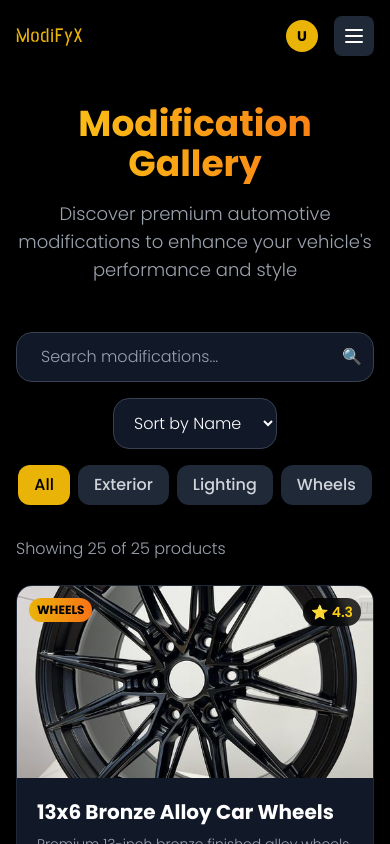
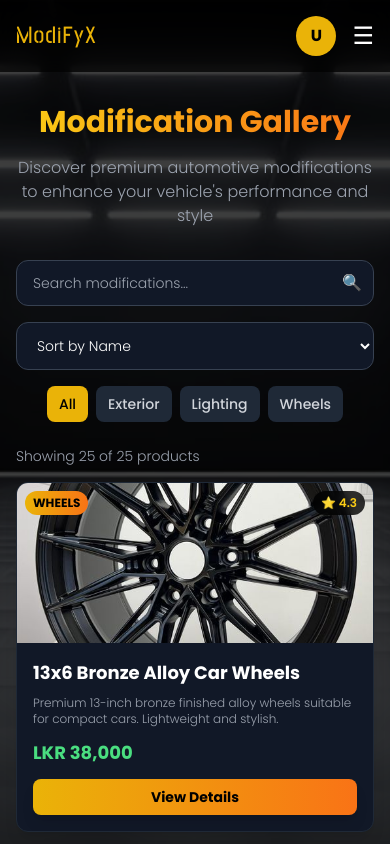
Before and after one commit to Dasindu02/ModiFyX--frontend, a React (Vite) app: page /ModiFyX-Gallery in a window 390 px wide. Built offline with nearby package versions, Linux system fonts and the light colour scheme.

Commit message:
Gallery Responsive

```diff
--- a/src/Pages/Gallery.tsx
+++ b/src/Pages/Gallery.tsx
@@ -1,5 +1,7 @@
 import React, { useState, useMemo, useEffect } from 'react'
 import { motion } from 'framer-motion';
+import BGIMG from "../assets/back2.jpg";
+
 import { useNavigate } from "react-router-dom";
 import allo1 from "../assets/allo1.jpg";
 import allo2 from "../assets/allo2.jpg";
@@ -282,8 +284,9 @@ const Gallery: React.FC = () => {
   const [sortBy, setSortBy] = useState<'name' | 'price' | 'rate'>('name')
   const [moreOpen, setMoreOpen] = useState(false)
   const [user, setUser] = useState<User | null>(null);
+  const [mobileMenuOpen, setMobileMenuOpen] = useState(false);
+  const [showPopup, setShowPopup] = useState(false);
   const navigate = useNavigate();
-  const [mobileMenuOpen, setMobileMenuOpen] = useState(false);
 
   useEffect(() => {
     const userData = localStorage.getItem("user");
@@ -327,7 +330,11 @@ const Gallery: React.FC = () => {
 
   const handleViewDetails = (item: GalleryItem) => {
     console.log('Viewing details for:', item.name)
-    // You can add navigation to detail page here if needed
+    setShowPopup(true);
+  }
+
+  const handleClosePopup = () => {
+    setShowPopup(false);
   }
 
   const handleLogout = () => {
@@ -336,78 +343,81 @@ const Gallery: React.FC = () => {
     navigate("/");
   };
 
+  useEffect(() => {
+    const handleClickOutside = (event: MouseEvent) => {
+      const target = event.target as HTMLElement;
+      if (!target.closest('.dropdown-container')) {
+        setMoreOpen(false);
+      }
+    };
+
+    document.addEventListener('mousedown', handleClickOutside);
+    return () => {
+      document.removeEventListener('mousedown', handleClickOutside);
+    };
+  }, []);
+
   return (
-    <div className="fixed bg-black inset-0 h-screen w-screen overflow-y-auto">
+    <div className="min-h-screen fixed inset-0 bg-black text-white overflow-x-hidden">
+
+      {/* Background Image */}
+      <div
+        className="fixed inset-0 bg-cover bg-center opacity-40"
+        style={{ backgroundImage: `url(${BGIMG})` }}
+      />
+      <div className="fixed inset-0 bg-black bg-opacity-40" />
+
+      {/* Popup Modal */}
+      {showPopup && (
+        <div className="fixed inset-0 bg-black bg-opacity-70 flex items-center justify-center z-50 p-4">
+          <motion.div
+            initial={{ opacity: 0, scale: 0.8 }}
+            animate={{ opacity: 1, scale: 1 }}
+            className="bg-gray-900 rounded-2xl p-6 max-w-sm w-3/4 mx-auto border border-yellow-500/30"
+          >
+            <div className="text-center">
+              <div className="text-4xl mb-4">🚀</div>
+              <h3 className="text-xl font-bold text-yellow-400 mb-3">
+                Coming Soon!
+              </h3>
+              <p className="text-gray-300 mb-6">
+                The app will launch in Jan 2026. This feature will be unlocked when the app launches.
+              </p>
+              <button
+                onClick={handleClosePopup}
+                className="bg-yellow-500 text-black font-bold py-3 px-6 rounded-xl hover:bg-yellow-600 transition-colors duration-300 w-full"
+              >
+                Got It
+              </button>
+            </div>
+          </motion.div>
+        </div>
+      )}
+
       {/* Navigation */}
-      <nav className="relative bg-black bg-opacity-70 text-white p-4 z-50">
+      <nav className="relative bg-black bg-opacity-70 text-white p-4 z-40 backdrop-blur-md">
         <div className="container mx-auto flex justify-between items-center">
 
           {/* Logo */}
-            <div className="text-xl sm:text-2xl md:text-3xl font-bold font-pncb text-yellow-500 tracking-wider">
+          <div className="text-2xl lg:text-3xl font-bold font-pncb text-yellow-500 tracking-wider">
             ModiFyX
           </div>
 
-            {/* Mobile Menu Button */}
-            <div className="md:hidden flex items-center gap-4">
-              {/* Avatar Button for Mobile */}
-              <div className="relative">
-                <button
-                  onClick={() => setMoreOpen(!moreOpen)}
-                  className="w-8 h-8 sm:w-10 sm:h-10 flex items-center justify-center bg-yellow-500 text-black font-bold rounded-full
-                              hover:bg-yellow-400 transition-all duration-300 transform hover:scale-105 text-sm sm:text-base"
-                >
-                  {user?.fullName ? user.fullName.charAt(0).toUpperCase() : "U"}
-                </button>
+          {/* Desktop Navigation */}
+          <div className="hidden lg:flex items-center gap-8">
+            <a href="/Home" className="hover:text-yellow-500 transition-colors duration-300">Home</a>
+            <a href="/Home#modifications" className="hover:text-yellow-500 transition-colors duration-300">Modifications</a>
+            <a href="/ModiFyX-Gallery" className="text-yellow-500 font-semibold">Gallery</a>
+            <a href="/profile" className="hover:text-yellow-500 transition-colors duration-300">Profile</a>
+            <a href="/Home#ar-view" className="hover:text-yellow-500 transition-colors duration-300">AR View</a>
+            <a href="/Log-Contacts" className="hover:text-yellow-500 transition-colors duration-300">Contact</a>
 
-                {/* Dropdown for Mobile */}
-                {moreOpen && (
-                  <div className="absolute right-0 mt-3 w-48 bg-black bg-opacity-95 backdrop-blur-md
-                                  border border-gray-700 rounded-2xl shadow-lg p-4 z-50">
-                    <div className="border-b border-gray-700 pb-3 mb-3">
-                      <p className="text-yellow-500 font-semibold truncate text-sm">
-                        {user?.fullName || "User"}
-                      </p>
-                    </div>
-                    <button
-                      onClick={handleLogout}
-                      className="w-full text-left px-3 py-2 rounded-lg bg-red-600 hover:bg-red-700
-                                text-white transition text-sm"
-                    >
-                      Logout
-                    </button>
-                  </div>
-                )}
-              </div>
-
-              <button
-                onClick={() => setMobileMenuOpen(!mobileMenuOpen)}
-                className="p-2 rounded-lg bg-gray-800 hover:bg-gray-700 transition-colors duration-300"
-              >
-                <svg className="w-6 h-6" fill="none" stroke="currentColor" viewBox="0 0 24 24">
-                  {mobileMenuOpen ? (
-                    <path strokeLinecap="round" strokeLinejoin="round" strokeWidth={2} d="M6 18L18 6M6 6l12 12" />
-                  ) : (
-                    <path strokeLinecap="round" strokeLinejoin="round" strokeWidth={2} d="M4 6h16M4 12h16M4 18h16" />
-                  )}
-                </svg>
-              </button>
-            </div>
-
-            {/* Desktop Navigation Links + Avatar */}
-            <div className="hidden md:flex items-center gap-6 lg:gap-10">
-              <a href="/Home" className="hover:text-yellow-500 transition-colors duration-300 text-sm lg:text-base">Home</a>
-              <a href="/Home#modifications" className="hover:text-yellow-500 transition-colors duration-300 text-sm lg:text-base">Modifications</a>
-              <a href="/ModiFyX-Gallery" className="text-yellow-500 font-semibold text-sm lg:text-base">Gallery</a>
-              <a href="/profile" className="hover:text-yellow-500 transition-colors duration-300 text-sm lg:text-base">Profile</a>
-              <a href="/Home#ar-view" className="hover:text-yellow-500 transition-colors duration-300 text-sm lg:text-base">AR View</a>
-              <a href="/Log-Contacts" className="hover:text-yellow-500 transition-colors duration-300 text-sm lg:text-base">Contact</a>
-
-              {/* Avatar Dropdown for Desktop */}
+            {/* Avatar Dropdown */}
             <div className="relative dropdown-container">
               <button
                 onClick={() => setMoreOpen(!moreOpen)}
-                  className="w-8 h-8 lg:w-10 lg:h-10 flex items-center justify-center bg-yellow-500 text-black font-bold rounded-full
-                              hover:bg-yellow-400 transition-all duration-300 transform hover:scale-105 text-sm lg:text-base"
+                className="w-10 h-10 flex items-center justify-center bg-yellow-500 text-black font-bold rounded-full
+                            hover:bg-yellow-400 transition-all duration-300 transform hover:scale-105"
               >
                 {user?.fullName ? user.fullName.charAt(0).toUpperCase() : "U"}
               </button>
@@ -415,6 +425,63 @@ const Gallery: React.FC = () => {
               {moreOpen && (
                 <div className="absolute right-0 mt-3 w-52 bg-black bg-opacity-90 backdrop-blur-md
                                 border border-gray-700 rounded-2xl shadow-lg p-4 z-50">
+                  <div className="border-b border-gray-700 pb-3 mb-3">
+                    <p className="text-yellow-500 font-semibold truncate">
+                      {user?.fullName || "User"}
+                    </p>
+                  </div>
+
+                  <button
+                    onClick={handleLogout}
+                    className="w-full text-left px-3 py-2 rounded-lg bg-red-600 hover:bg-red-700
+                              text-white transition"
+                  >
+                    Logout
+                  </button>
+                </div>
+              )}
+            </div>
+          </div>
+
+          {/* Mobile Menu Button */}
+          <div className="lg:hidden flex items-center gap-4">
+            {/* Avatar for mobile */}
+            <div className="relative dropdown-container">
+              <button
+                onClick={() => setMoreOpen(!moreOpen)}
+                className="w-10 h-10 flex items-center justify-center bg-yellow-500 text-black font-bold rounded-full
+                            hover:bg-yellow-400 transition-all duration-300 transform hover:scale-105"
+              >
+                {user?.fullName ? user.fullName.charAt(0).toUpperCase() : "U"}
+              </button>
+            </div>
+
+            <button
+              className="text-white text-2xl"
+              onClick={() => setMobileMenuOpen(!mobileMenuOpen)}
+            >
+              {mobileMenuOpen ? "✕" : "☰"}
+            </button>
+          </div>
+        </div>
+
+        {mobileMenuOpen && (
+          <div className="lg:hidden bg-black bg-opacity-90 mt-4 rounded-lg p-4">
+            <div className="flex flex-col space-y-4">
+              <a href="/Home" className="hover:text-yellow-500 transition-colors py-2" onClick={() => setMobileMenuOpen(false)}>Home</a>
+              <a href="/Home#modifications" className="hover:text-yellow-500 transition-colors py-2" onClick={() => setMobileMenuOpen(false)}>Modifications</a>
+              <a href="/ModiFyX-Gallery" className="text-yellow-500 font-semibold py-2" onClick={() => setMobileMenuOpen(false)}>Gallery</a>
+              <a href="/profile" className="hover:text-yellow-500 transition-colors py-2" onClick={() => setMobileMenuOpen(false)}>Profile</a>
+              <a href="/Home#ar-view" className="hover:text-yellow-500 transition-colors py-2" onClick={() => setMobileMenuOpen(false)}>AR View</a>
+              <a href="/Log-Contacts" className="hover:text-yellow-500 transition-colors py-2" onClick={() => setMobileMenuOpen(false)}>Contact</a>
+            </div>
+          </div>
+        )}
+      </nav>
+
+      {moreOpen && (
+        <div className="lg:hidden fixed top-20 right-4 w-48 bg-black bg-opacity-90 backdrop-blur-md
+                        border border-gray-700 rounded-2xl shadow-lg p-4 z-50 dropdown-container">
           <div className="border-b border-gray-700 pb-3 mb-3">
             <p className="text-yellow-500 font-semibold truncate">
               {user?.fullName || "User"}
@@ -429,101 +496,21 @@ const Gallery: React.FC = () => {
           </button>
         </div>
       )}
-              </div>
-            </div>
-
-            {/* Mobile Menu Overlay */}
-            {mobileMenuOpen && (
-              <motion.div
-                initial={{ opacity: 0, x: 100 }}
-                animate={{ opacity: 1, x: 0 }}
-                exit={{ opacity: 0, x: 100 }}
-                className="fixed inset-0 bg-black bg-opacity-95 z-40 md:hidden"
-              >
-                <div className="flex flex-col items-center justify-center h-full space-y-8">
-                  <a
-                    href="/Home"
-                    className="text-2xl text-white hover:text-yellow-500 transition-colors duration-300"
-                    onClick={() => setMobileMenuOpen(false)}
-                  >
-                    Home
-                  </a>
-                  <a
-                    href="/Home#modifications"
-                    className="text-2xl text-white hover:text-yellow-500 transition-colors duration-300"
-                    onClick={() => setMobileMenuOpen(false)}
-                  >
-                    Modifications
-                  </a>
-                  <a
-                    href="/ModiFyX-Gallery"
-                    className="text-2xl text-yellow-500 font-semibold"
-                    onClick={() => setMobileMenuOpen(false)}
-                  >
-                    Gallery
-                  </a>
-                  <a
-                    href="/profile"
-                    className="text-2xl text-white hover:text-yellow-500 transition-colors duration-300"
-                    onClick={() => setMobileMenuOpen(false)}
-                  >
-                    Profile
-                  </a>
-                  <a
-                    href="/Home#ar-view"
-                    className="text-2xl text-white hover:text-yellow-500 transition-colors duration-300"
-                    onClick={() => setMobileMenuOpen(false)}
-                  >
-                    AR View
-                  </a>
-                  <a
-                    href="/Log-Contacts"
-                    className="text-2xl text-white hover:text-yellow-500 transition-colors duration-300"
-                    onClick={() => setMobileMenuOpen(false)}
-                  >
-                    Contact
-                  </a>
-
-                  {/* Mobile Logout Button */}
-                  <button
-                    onClick={() => {
-                      handleLogout();
-                      setMobileMenuOpen(false);
-                    }}
-                    className="mt-8 px-6 py-3 rounded-lg bg-red-600 hover:bg-red-700 text-white transition text-lg"
-                  >
-                    Logout
-                  </button>
-
-                  {/* Close Button */}
-                  <button
-                    onClick={() => setMobileMenuOpen(false)}
-                    className="absolute top-6 right-6 p-2 text-white hover:text-yellow-500"
-                  >
-                    <svg className="w-8 h-8" fill="none" stroke="currentColor" viewBox="0 0 24 24">
-                      <path strokeLinecap="round" strokeLinejoin="round" strokeWidth={2} d="M6 18L18 6M6 6l12 12" />
-                    </svg>
-                  </button>
-                </div>
-              </motion.div>
-            )}
-          </div>
-        </nav>
 
       {/* Main Content */}
-      <div className="px-4 py-8">
+      <div className="relative z-10 px-4 py-8">
         <div className="max-w-7xl mx-auto">
           {/* Header Section */}
           <motion.div
             initial={{ opacity: 0, y: -20 }}
             animate={{ opacity: 1, y: 0 }}
             transition={{ duration: 0.6 }}
-            className="text-center mb-12"
+            className="text-center mb-8 lg:mb-12"
           >
-            <h1 className="text-4xl md:text-5xl font-bold bg-gradient-to-r from-yellow-400 to-orange-500 bg-clip-text text-transparent mb-4">
+            <h1 className="text-3xl lg:text-4xl xl:text-5xl font-bold bg-gradient-to-r from-yellow-400 to-orange-500 bg-clip-text text-transparent mb-4">
               Modification Gallery
             </h1>
-            <p className="text-gray-400 text-lg max-w-2xl mx-auto">
+            <p className="text-gray-400 text-base lg:text-lg max-w-2xl mx-auto">
               Discover premium automotive modifications to enhance your vehicle's performance and style
             </p>
           </motion.div>
@@ -533,17 +520,17 @@ const Gallery: React.FC = () => {
             initial={{ opacity: 0, y: 20 }}
             animate={{ opacity: 1, y: 0 }}
             transition={{ duration: 0.6, delay: 0.2 }}
-            className="mb-8 space-y-4"
+            className="mb-6 lg:mb-8 space-y-4"
           >
             {/* Search Bar */}
-            <div className="flex flex-col md:flex-row gap-4 justify-between items-center">
-              <div className="relative w-full md:w-auto flex-1 max-w-2xl">
+            <div className="flex flex-col lg:flex-row gap-4 justify-between items-center">
+              <div className="relative w-full lg:flex-1 lg:max-w-2xl">
                 <input
                   type="text"
                   placeholder="Search modifications..."
                   value={searchTerm}
                   onChange={(e) => setSearchTerm(e.target.value)}
-                  className="w-full px-6 py-3 bg-gray-900 border border-gray-700 rounded-2xl text-white placeholder-gray-400 focus:outline-none focus:ring-2 focus:ring-yellow-500 focus:border-transparent transition-all duration-300"
+                  className="w-full px-4 lg:px-6 py-3 bg-gray-900 border border-gray-700 rounded-xl lg:rounded-2xl text-white placeholder-gray-400 focus:outline-none focus:ring-2 focus:ring-yellow-500 focus:border-transparent transition-all duration-300 text-sm lg:text-base"
                 />
                 <div className="absolute right-3 top-1/2 transform -translate-y-1/2 text-gray-400">
                   🔍
@@ -554,7 +541,7 @@ const Gallery: React.FC = () => {
               <select
                 value={sortBy}
                 onChange={(e) => setSortBy(e.target.value as 'name' | 'price' | 'rate')}
-                className="px-4 py-3 bg-gray-900 border border-gray-700 rounded-2xl text-white focus:outline-none focus:ring-2 focus:ring-yellow-500 focus:border-transparent transition-all duration-300"
+                className="w-full lg:w-auto px-4 py-3 bg-gray-900 border border-gray-700 rounded-xl lg:rounded-2xl text-white focus:outline-none focus:ring-2 focus:ring-yellow-500 focus:border-transparent transition-all duration-300 text-sm lg:text-base"
               >
                 <option value="name">Sort by Name</option>
                 <option value="price">Sort by Price</option>
@@ -568,7 +555,7 @@ const Gallery: React.FC = () => {
                 <button
                   key={category}
                   onClick={() => setSelectedCategory(category)}
-                  className={`px-4 py-2 rounded-xl font-medium capitalize transition-all duration-300 ${
+                  className={`px-3 lg:px-4 py-2 rounded-lg lg:rounded-xl font-medium capitalize transition-all duration-300 text-sm lg:text-base ${
                     selectedCategory === category
                       ? 'bg-yellow-500 text-black'
                       : 'bg-gray-800 text-gray-300 hover:bg-gray-700'
@@ -585,9 +572,9 @@ const Gallery: React.FC = () => {
             initial={{ opacity: 0 }}
             animate={{ opacity: 1 }}
             transition={{ duration: 0.6, delay: 0.4 }}
-            className="mb-6"
+            className="mb-4 lg:mb-6"
           >
-            <p className="text-gray-400">
+            <p className="text-gray-400 text-sm lg:text-base">
               Showing {filteredItems.length} of {items.length} products
             </p>
           </motion.div>
@@ -595,7 +582,7 @@ const Gallery: React.FC = () => {
           {/* Products Grid */}
           <motion.div
             layout
-            className="grid grid-cols-1 sm:grid-cols-2 lg:grid-cols-3 xl:grid-cols-4 gap-6"
+            className="grid grid-cols-1 sm:grid-cols-2 lg:grid-cols-3 xl:grid-cols-4 gap-4 lg:gap-6"
           >
             {filteredItems.map((item, index) => (
               <motion.div
@@ -606,40 +593,40 @@ const Gallery: React.FC = () => {
                 whileHover={{ y: -5, transition: { duration: 0.2 } }}
                 className="group"
               >
-                <div className="bg-gray-900 rounded-2xl overflow-hidden border border-gray-800 shadow-2xl transition-all duration-300 group-hover:shadow-yellow-500/10 group-hover:border-yellow-500/30">
+                <div className="bg-gray-900 rounded-xl lg:rounded-2xl overflow-hidden border border-gray-800 shadow-lg lg:shadow-2xl transition-all duration-300 group-hover:shadow-yellow-500/10 group-hover:border-yellow-500/30">
                   {/* Image Container */}
                   <div className="relative overflow-hidden">
                     <img
                       src={item.image}
                       alt={item.name}
-                      className="w-full h-48 object-cover transition-transform duration-500 group-hover:scale-110"
+                      className="w-full h-40 lg:h-48 object-cover transition-transform duration-500 group-hover:scale-110"
                     />
-                    <div className="absolute top-3 right-3 bg-black/80 backdrop-blur-sm px-2 py-1 rounded-full text-yellow-400 text-sm font-semibold">
+                    <div className="absolute top-2 lg:top-3 right-2 lg:right-3 bg-black/80 backdrop-blur-sm px-2 py-1 rounded-full text-yellow-400 text-xs lg:text-sm font-semibold">
                       ⭐ {item.rate}
                     </div>
-                    <div className="absolute top-3 left-3 bg-gradient-to-r from-yellow-500 to-orange-500 text-black text-xs font-bold px-2 py-1 rounded-full">
+                    <div className="absolute top-2 lg:top-3 left-2 lg:left-3 bg-gradient-to-r from-yellow-500 to-orange-500 text-black text-xs font-bold px-2 py-1 rounded-full">
                       {item.category.toUpperCase()}
                     </div>
                   </div>
 
                   {/* Content */}
-                  <div className="p-5">
-                    <h3 className="text-xl font-bold mb-2 text-white group-hover:text-yellow-400 transition-colors duration-300">
+                  <div className="p-4 lg:p-5">
+                    <h3 className="text-lg lg:text-xl font-bold mb-2 text-white group-hover:text-yellow-400 transition-colors duration-300 line-clamp-2">
                       {item.name}
                     </h3>
-                    <p className="text-gray-400 text-sm mb-4 line-clamp-2">
+                    <p className="text-gray-400 text-xs lg:text-sm mb-3 lg:mb-4 line-clamp-2">
                       {item.description}
                     </p>
 
-                    <div className="flex items-center justify-between mb-4">
-                      <span className="text-2xl font-bold text-green-400">
+                    <div className="flex items-center justify-between mb-3 lg:mb-4">
+                      <span className="text-lg lg:text-2xl font-bold text-green-400">
                         {formatPrice(item.price)}
                       </span>
                     </div>
 
                     <button
                       onClick={() => handleViewDetails(item)}
-                      className="w-full bg-gradient-to-r from-yellow-500 to-orange-500 hover:from-yellow-600 hover:to-orange-600 text-black font-bold py-3 rounded-xl transition-all duration-300 transform hover:scale-105 active:scale-95 shadow-lg hover:shadow-yellow-500/25"
+                      className="w-full bg-gradient-to-r from-yellow-500 to-orange-500 hover:from-yellow-600 hover:to-orange-600 text-black font-bold py-2 lg:py-3 rounded-lg lg:rounded-xl transition-all duration-300 transform hover:scale-105 active:scale-95 shadow-lg hover:shadow-yellow-500/25 text-sm lg:text-base"
                     >
                       View Details
                     </button>
@@ -655,13 +642,13 @@ const Gallery: React.FC = () => {
               initial={{ opacity: 0 }}
               animate={{ opacity: 1 }}
               transition={{ duration: 0.6 }}
-              className="text-center py-16"
+              className="text-center py-12 lg:py-16"
             >
-              <div className="text-6xl mb-4">🔍</div>
-              <h3 className="text-2xl font-bold text-gray-300 mb-2">
+              <div className="text-4xl lg:text-6xl mb-4">🔍</div>
+              <h3 className="text-xl lg:text-2xl font-bold text-gray-300 mb-2">
                 No products found
               </h3>
-              <p className="text-gray-500">
+              <p className="text-gray-500 text-sm lg:text-base">
                 Try adjusting your search or filter criteria
               </p>
             </motion.div>
```
Lines whose indentation alone changed are shown as unchanged.
